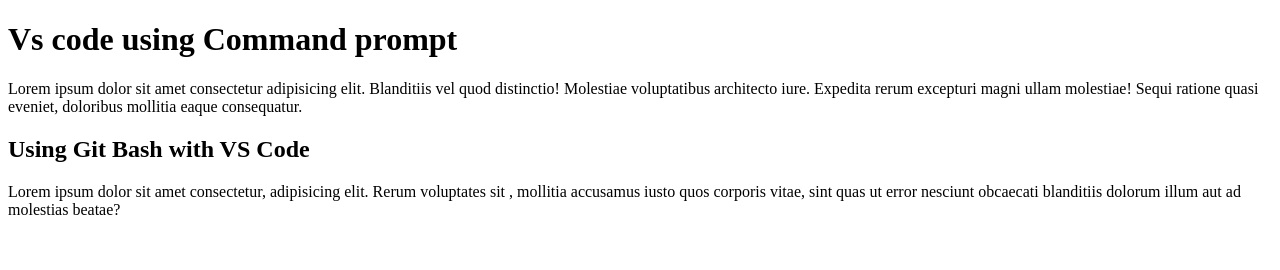
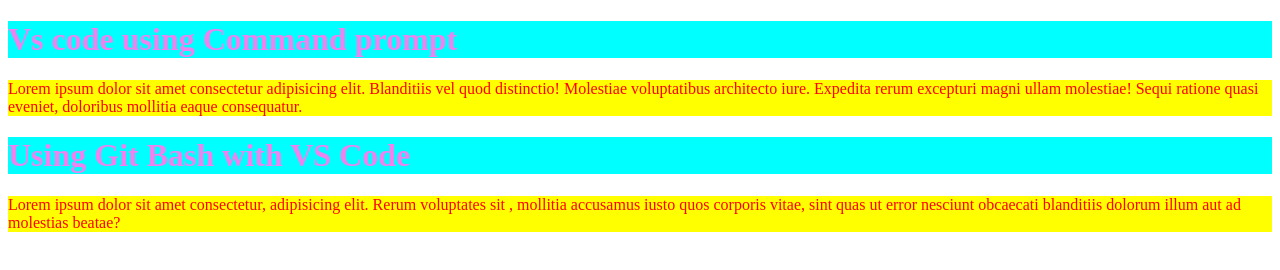
Before and after one commit to Sahruk-alam/my-shellty-coop, a plain HTML site: page index.html in a window 1280 px wide. Drawn offline with Linux system fonts and the light colour scheme.

Commit message:
added extra

```diff
--- a/index.html
+++ b/index.html
@@ -4,9 +4,10 @@
     <meta charset="UTF-8">
     <meta name="viewport" content="width=device-width, initial-scale=1.0">
     <title>Github repository</title>
+    <link rel="stylesheet" href="styles.css">
 </head>
 <body>
-    <h1>Vs code using Command prompt</h1>
+    <h1 class="kll">Vs code using Command prompt</h1>
     <p>
         Lorem ipsum dolor sit amet consectetur
         adipisicing elit. Blanditiis vel quod
@@ -16,7 +17,7 @@
         doloribus mollitia eaque consequatur.
     </p>
     <div>
-        <h2>Using Git Bash with VS Code</h2>
+        <h1 class="kll">Using Git Bash with VS Code</h2>
         <p>Lorem ipsum dolor sit amet consectetur,
             adipisicing elit. Rerum voluptates sit
             , mollitia accusamus iusto quos corporis
--- /dev/null
+++ b/styles.css
@@ -0,0 +1,8 @@
+.kll{
+    background-color: aqua;
+    color: violet;
+}
+p{
+    background-color: yellow;
+    color: red;
+}
```
